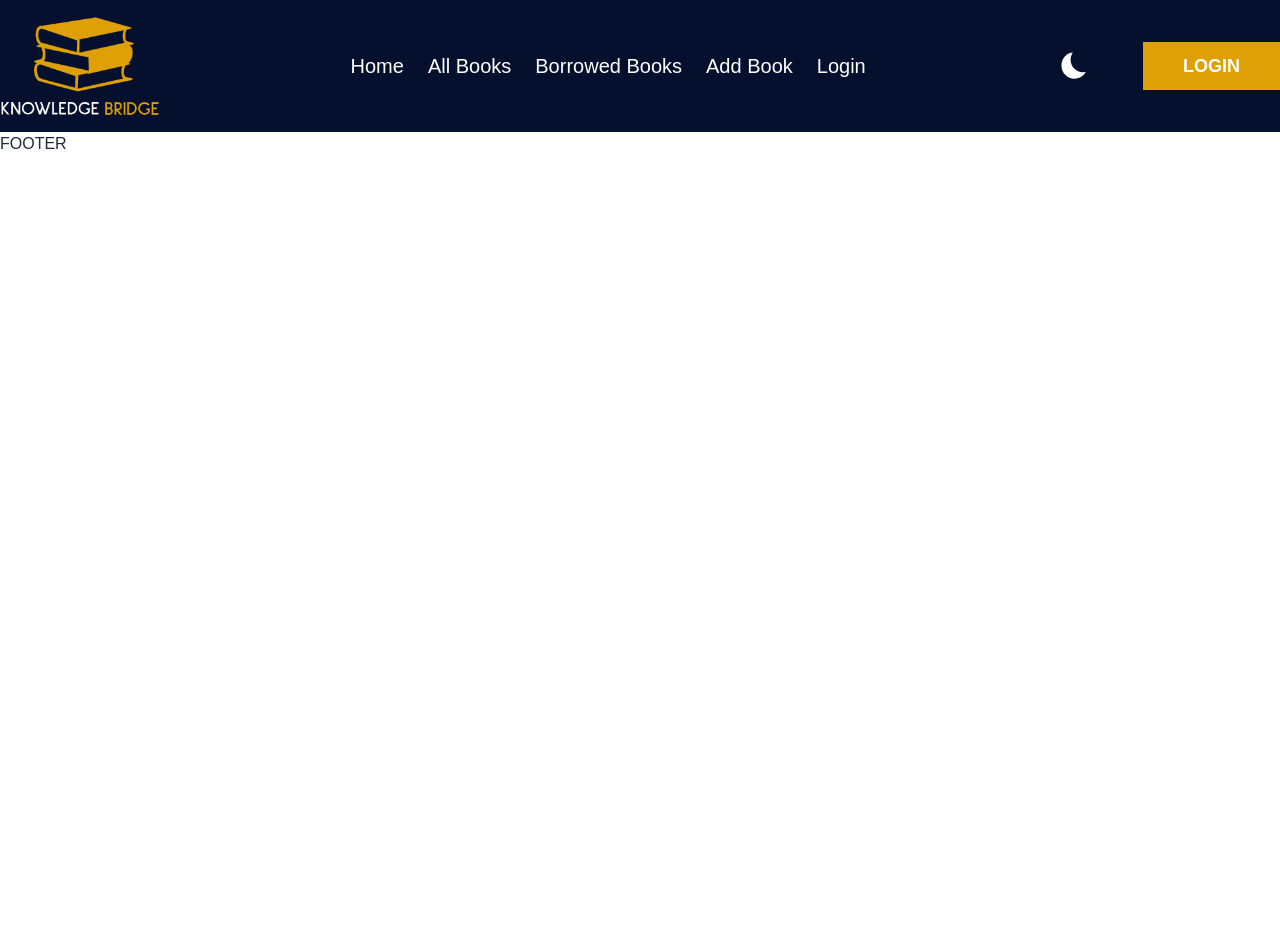
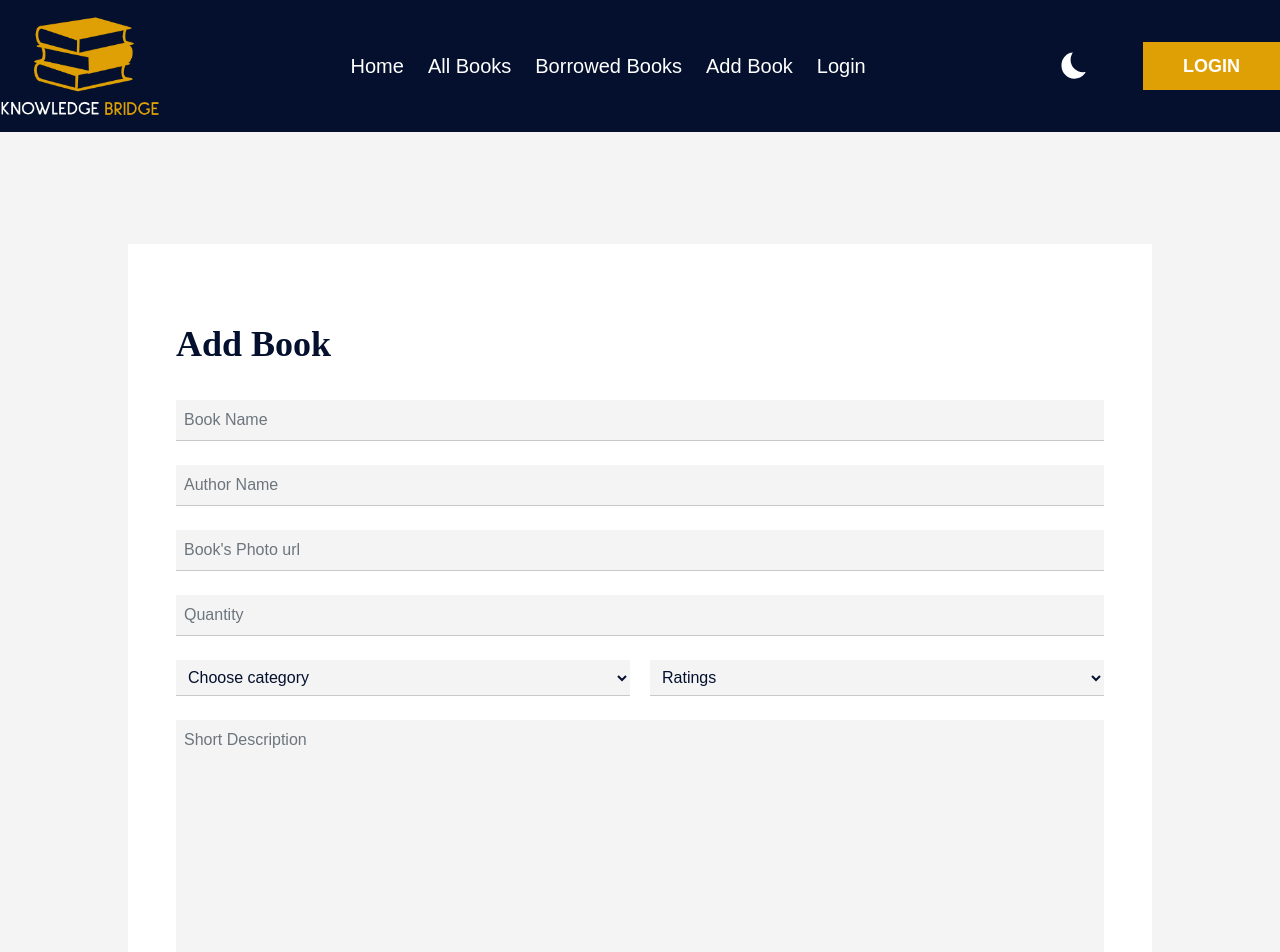
Before and after one commit to merndevreza/Knowledge-Bridge-Clinet, a React (Vite) app: page /add-book in a window 1280 px wide. Shown: the top 952 px of the page. Before the commit the page ends 800 px from the top, so only its background shows below. Built offline with nearby package versions, Linux system fonts and the light colour scheme; no server answers; a web font is replaced by a local one.

Commit message:
add book page created with a form to get necessary information to add a book to the website

```diff
--- a/src/Pages/AddBook/AddBook.jsx
+++ b/src/Pages/AddBook/AddBook.jsx
@@ -1,10 +1,138 @@
+const AddBook = () => {
+  const handleAddBook = (e) => {
+    e.preventDefault();
+    const form = new FormData(e.currentTarget);
+    const bookName = form.get("bookName");
+    const authorName = form.get("authorName");
+    const photo = form.get("photo");
+    const quantity = form.get("quantity");
+    const category = form.get("category");
+    const rating = form.get("rating");
+    const shortDescription = form.get("shortDescription");
+    console.log(
+      bookName,
+      authorName,
+      photo,
+      quantity,
+      category,
+      rating,
+      shortDescription
+    );
+  };
+  return (
+    <div>
+      <div className="dark:bg-theme-dark bg-theme-light py-14 md:py-24 lg:py-28 px-2">
+        <div className="dark:bg-theme-dark-top bg-white max-w-5xl mx-auto px-6 md:px-12 py-10 md:py-20">
+          <h2 className="text-4xl mb-9 dark:text-white  text-theme-black font-semibold">
+            Add Book
+          </h2>
+          <form
+            id="addBook"
+            className="flex flex-col gap-3 text-theme-black "
+            onSubmit={handleAddBook}
+          >
+            <div className="mb-3 ">
+              <input
+                className="w-full bg-theme-light dark:bg-white  placeholder:font-normal p-2 placeholder:text-[#6c757d] border-b border-[#c9c9c9] focus:outline-none focus:border-[#615F5C]"
+                type="text"
+                name="bookName"
+                placeholder="Book Name"
+                id="bookName"
+                required
+              />
+            </div>
+            <div className="mb-3 ">
+              <input
+                className="w-full bg-theme-light dark:bg-white    placeholder:font-normal p-2 placeholder:text-[#6c757d] border-b border-[#c9c9c9] focus:outline-none focus:border-[#615F5C]"
+                type="text"
+                name="authorName"
+                placeholder="Author Name"
+                id="authorName"
+                required
+              />
+            </div>
+            <div className="mb-3 ">
+              <input
+                className="w-full bg-theme-light dark:bg-white    placeholder:font-normal p-2 placeholder:text-[#6c757d] border-b border-[#c9c9c9] focus:outline-none focus:border-[#615F5C]"
+                type="url"
+                name="photo"
+                placeholder="Book's Photo url"
+                id="photo"
+                required
+              />
+            </div>
+            <div className="mb-3 ">
+              <input
+                className="w-full bg-theme-light dark:bg-white    placeholder:font-normal p-2 placeholder:text-[#6c757d] border-b border-[#c9c9c9] focus:outline-none focus:border-[#615F5C]"
+                type="number"
+                name="quantity"
+                placeholder="Quantity"
+                id="quantity"
+                required
+              />
+            </div>
+            <div className="flex gap-5 mb-3 ">
+              <div className="w-full">
+                <select
+                  className="w-full bg-theme-light dark:bg-white    p-2 placeholder:text-[#6c757d] border-b border-[#c9c9c9] focus:outline-none focus:border-[#615F5C]"
+                  name="category"
+                  id="category"
+                  required
+                >
+                  <option>Choose category</option>
+                  <option value="religious">Religious</option>
+                  <option value="history">History</option>
+                  <option value="biography">Biography</option>
+                  <option value="business">Business</option>
+                  <option value="health">Health</option>
+                  <option value="medical">Medical</option>
+                  <option value="science">Science</option>
+                  <option value="art">Art</option>
+                  <option value="literature">Literature</option>
+                  <option value="kids">Kids</option>
+                  <option value="travel">Travel</option>
+                  <option value="cooking">Cooking</option>
+                </select>
+              </div>
 
-const AddBook = () => {
-   return (
-      <div>
-
+              <div className="w-full">
+                <select
+                  className="w-full bg-theme-light dark:bg-white    p-2 placeholder:text-[#6c757d] border-b border-[#c9c9c9] focus:outline-none focus:border-[#615F5C]"
+                  name="rating"
+                  id="rating"
+                  required
+                >
+                  <option>Ratings</option>
+                  <option value="5-star">5 Star</option>
+                  <option value="4-star">4 Star</option>
+                  <option value="3-star">3 Star</option>
+                  <option value="2-star">2 Star</option>
+                  <option value="1-star">1 Star</option>
+                </select>
+              </div>
+            </div>
+            <div className="mb-3 ">
+              <textarea
+                name="shortDescription"
+                className="w-full bg-theme-light dark:bg-white    placeholder:font-normal p-2 placeholder:text-[#6c757d] border-b border-[#c9c9c9] focus:outline-none focus:border-[#615F5C]"
+                id="shortDescription"
+                cols="81"
+                rows="10"
+                placeholder="Short Description"
+              ></textarea>
+            </div>
+            <div className="mt-3">
+              <input
+                className="btn border-none rounded-none bg-theme-golden px-12 text-[#fff] cursor-pointer text-lg  hover:bg-theme-hover-red"
+                type="submit"
+                value="Add Book"
+              />
+            </div>
+          </form>
+        </div>
       </div>
-   );
+    </div>
+  );
 };
 
 export default AddBook;
--- a/src/Pages/Register/Register.jsx
+++ b/src/Pages/Register/Register.jsx
@@ -104,7 +104,7 @@ const Register = () => {
                 <FaUser></FaUser>
               </label>
               <input
-                className="w-full  font-medium placeholder:font-normal pl-12 py-2 placeholder:text-[#6c757d] border-b border-[#c9c9c9] focus:outline-none focus:border-[#615F5C]"
+                className="w-full   pl-12 py-2 placeholder:text-[#6c757d] border-b border-[#c9c9c9] focus:outline-none focus:border-[#615F5C]"
                 type="text"
                 name="name"
                 placeholder="Name*"
@@ -120,7 +120,7 @@ const Register = () => {
                 <FaEnvelope></FaEnvelope>
               </label>
               <input
-                className="w-full  font-medium placeholder:font-normal pl-12 py-2 placeholder:text-[#6c757d] border-b border-[#c9c9c9] focus:outline-none focus:border-[#615F5C]"
+                className="w-full   pl-12 py-2 placeholder:text-[#6c757d] border-b border-[#c9c9c9] focus:outline-none focus:border-[#615F5C]"
                 type="email"
                 name="email"
                 placeholder="Email*"
@@ -136,7 +136,7 @@ const Register = () => {
                 <FaCamera></FaCamera>
               </label>
               <input
-                className="w-full  font-medium placeholder:font-normal pl-12 py-2 placeholder:text-[#6c757d] border-b border-[#c9c9c9] focus:outline-none focus:border-[#615F5C]"
+                className="w-full   pl-12 py-2 placeholder:text-[#6c757d] border-b border-[#c9c9c9] focus:outline-none focus:border-[#615F5C]"
                 type="url"
                 name="photo"
                 placeholder="Photo url"
@@ -151,7 +151,7 @@ const Register = () => {
                 <FaKey></FaKey>
               </label>
               <input
-                className="w-full  font-medium placeholder:font-normal pl-12 py-2 placeholder:text-[#6c757d] border-b border-[#c9c9c9] focus:outline-none focus:border-[#615F5C]"
+                className="w-full   pl-12 py-2 placeholder:text-[#6c757d] border-b border-[#c9c9c9] focus:outline-none focus:border-[#615F5C]"
                 type={isShown ? "text" : "password"}
                 name="password"
                 placeholder="Create password*"
--- a/src/Pages/Shared/Header/Header.jsx
+++ b/src/Pages/Shared/Header/Header.jsx
@@ -29,6 +29,7 @@ const Header = () => {
   };
   useEffect(() => {
     localStorage.setItem("theme", theme);
+    document.documentElement.classList.add('light');
   }, [theme]);
 
   const { currentUser, logOutUser } = useContext(AuthContext);
```
